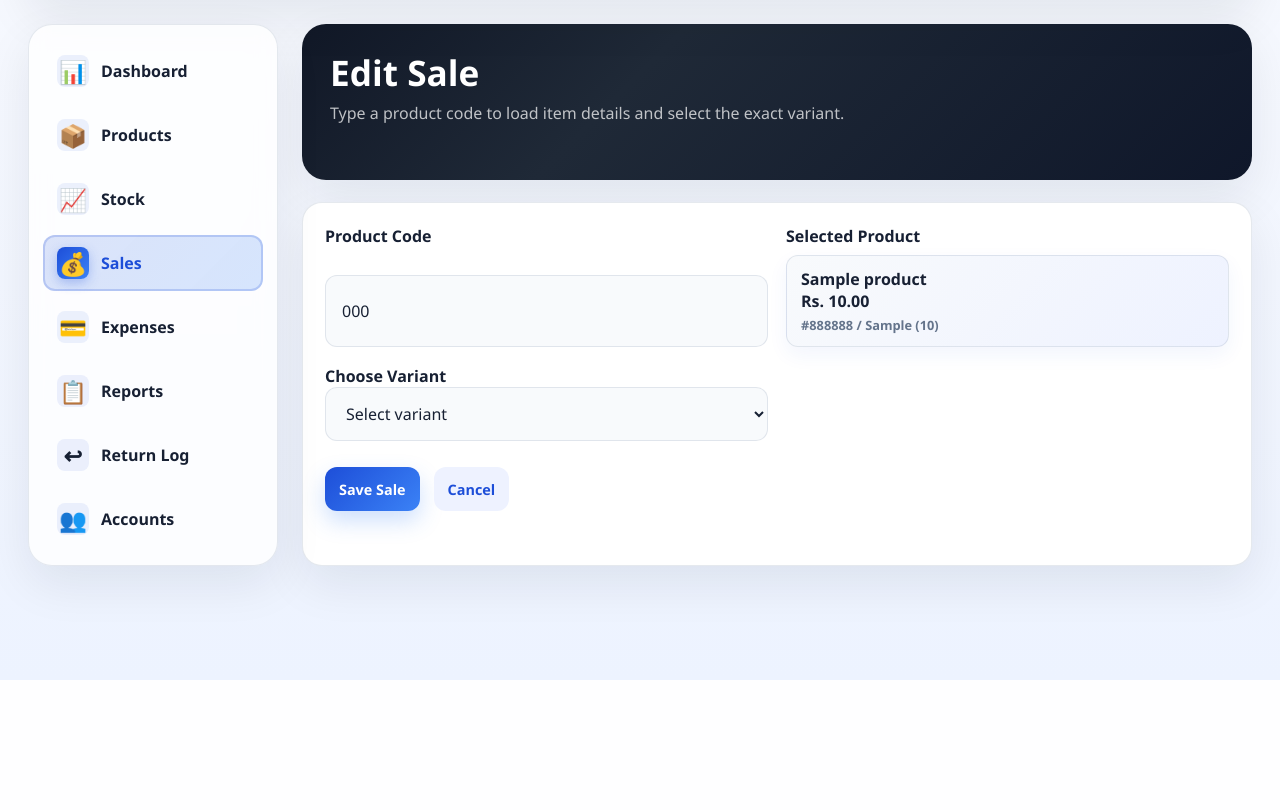
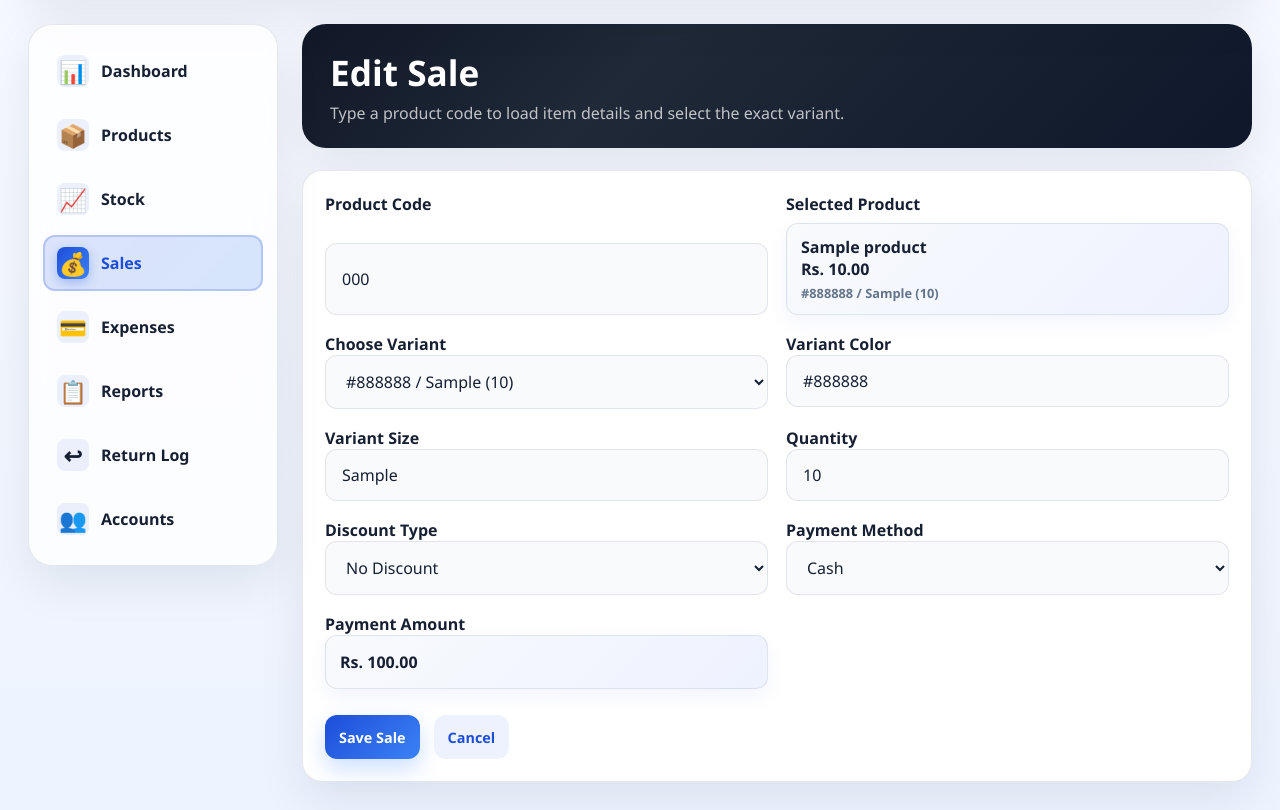
Before and after one commit to fashion99/fashion99pos, a Django app: page /sales/1/edit/ in a window 1280 px wide. Shown: the part 120-930 px from the top of the page. Before the commit the page ends 800 px from the top, so only its background shows below. Run offline with Django 5.2, Linux system fonts and the light colour scheme; a user stored in the database is signed in; tables that the repository leaves empty hold one stand-in row (values such as "Sample post").

Commit message:
sale_form.html

```diff
--- a/posapp/templates/posapp/sale_form.html
+++ b/posapp/templates/posapp/sale_form.html
@@ -40,7 +40,7 @@
             </select>
         </div>
 
-        <!-- <div class="field-wrap variant-field" style="display:none;">
+         <div class="field-wrap variant-field" style="display:none;">
             <label for="id_variant_color">Variant Color</label>
             {{ form.variant_color }}
         </div>
@@ -48,7 +48,7 @@
         <div class="field-wrap variant-field" style="display:none;">
             <label for="id_variant_size">Variant Size</label>
             {{ form.variant_size }}
-        </div> -->
+        </div>
 
         <div class="field-wrap quantity-field" style="display:none;">
             <label for="id_quantity">Quantity</label>
```
